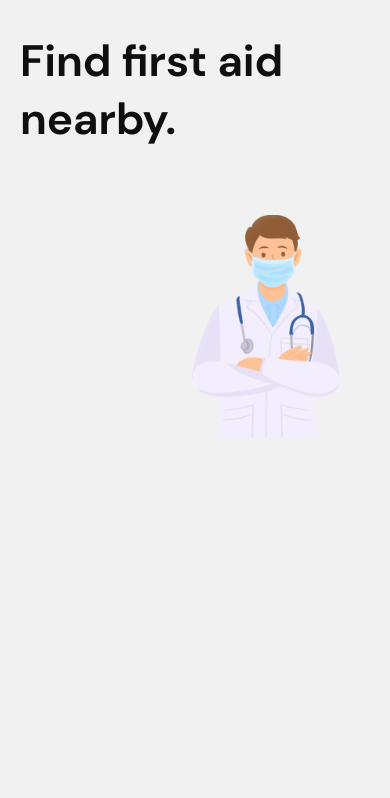
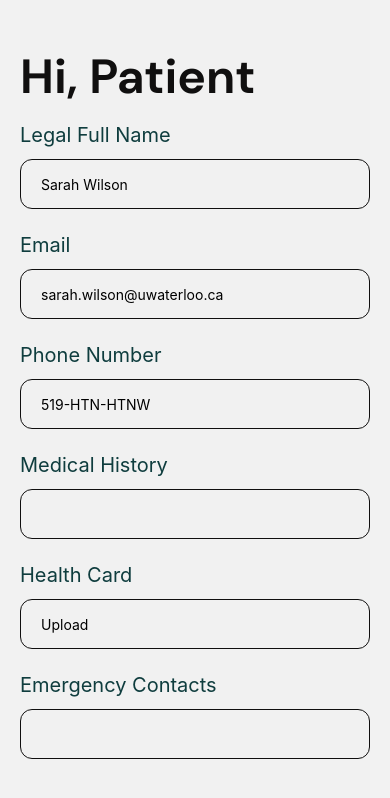
Before and after one commit to mednow-app/mednow, a React Native app: screen /Patient in a window 390 px wide. Shown: the top 798 px of the page. Built offline with nearby package versions, Linux system fonts and the light colour scheme.

Commit message:
init commit

```diff
--- a/App.js
+++ b/App.js
@@ -2,6 +2,7 @@ import { useFonts } from "expo-font";
 import { NavigationContainer, StackActions } from "@react-navigation/native";
 import { createNativeStackNavigator } from "@react-navigation/native-stack";
 import LandingScreen from "./screens/Landing";
+import PatientScreen from "./screens/Patient";
 
 const Stack = createNativeStackNavigator();
 
@@ -17,11 +18,12 @@ export default function App() {
   return (
     <NavigationContainer>
       <Stack.Navigator
-        initialRouteName="Landing"
+        initialRouteName="Patient"
         screenOptions={{
           headerShown: false,
         }}
       >
+        <Stack.Screen name="Patient" component={PatientScreen} />
         <Stack.Screen name="Landing" component={LandingScreen} />
       </Stack.Navigator>
     </NavigationContainer>
--- /dev/null
+++ b/components/PropertyInput.js
@@ -0,0 +1,29 @@
+import { SafeAreaView, View, Text, Image, StyleSheet, TextInput } from "react-native";
+import { COLORS, FONTS } from "../constants/theme";
+
+export const PropertyInput = ({title, placeholder}) => {
+    return (
+        <>
+            <Text style={styles.title}>{title}</Text>
+            <TextInput style={styles.input} placeholder={placeholder}/>
+        </>
+    )
+}
+
+const styles = StyleSheet.create({
+    title: {
+        marginTop: 15,
+        fontSize: 20,
+        fontWeight: FONTS.medium,
+        color: COLORS.green,
+    },
+    input: {
+      height: 50,
+      padding: 20,
+      borderColor: COLORS.black,
+      borderWidth: 1,
+      borderRadius: 12,
+      marginTop: 12,
+      marginBottom: 9,
+    },
+  });
--- a/package.json
+++ b/package.json
@@ -16,7 +16,8 @@
     "react": "18.0.0",
     "react-native": "0.69.5",
     "react-native-safe-area-context": "4.3.1",
-    "react-native-screens": "~3.15.0"
+    "react-native-screens": "~3.15.0",
+    "requireg": "^0.2.2"
   },
   "devDependencies": {
     "@babel/core": "^7.12.9"
--- /dev/null
+++ b/screens/Patient.js
@@ -0,0 +1,36 @@
+import { SafeAreaView, View, Text, Image, StyleSheet, ScrollView } from "react-native";
+import { COLORS, FONTS } from "../constants/theme";
+import { PropertyInput } from "../components/PropertyInput";
+
+function PatientScreen() {
+  return (
+    <SafeAreaView style={styles.container}>
+      <Text style={styles.heading}>Hi, Patient</Text>
+      <ScrollView showsVerticalScrollIndicator={false}>
+        <PropertyInput title={'Legal Full Name'} placeholder={'Sarah Wilson'}/>
+        <PropertyInput title={'Email'} placeholder={'sarah.wilson@uwaterloo.ca'}/>
+        <PropertyInput title={'Phone Number'} placeholder={'519-HTN-HTNW'}/>
+        <PropertyInput title={'Medical History'}/>
+        <PropertyInput title={'Health Card'} placeholder={'Upload'}/>
+        <PropertyInput title={'Emergency Contacts'}/>
+      </ScrollView>
+
+    </SafeAreaView>
+  );
+}
+
+const styles = StyleSheet.create({
+  container: {
+    flex: 1,
+    marginHorizontal: 20,
+    backgroundColor: COLORS.white,
+  },
+  heading: {
+    color: COLORS.black,
+    fontFamily: FONTS.bold,
+    paddingTop: 45,
+    fontSize: 48,
+  },
+});
+
+export default PatientScreen;
```
Also changed, not shown: 1 other file (tests, documents, lock files or other folders).
